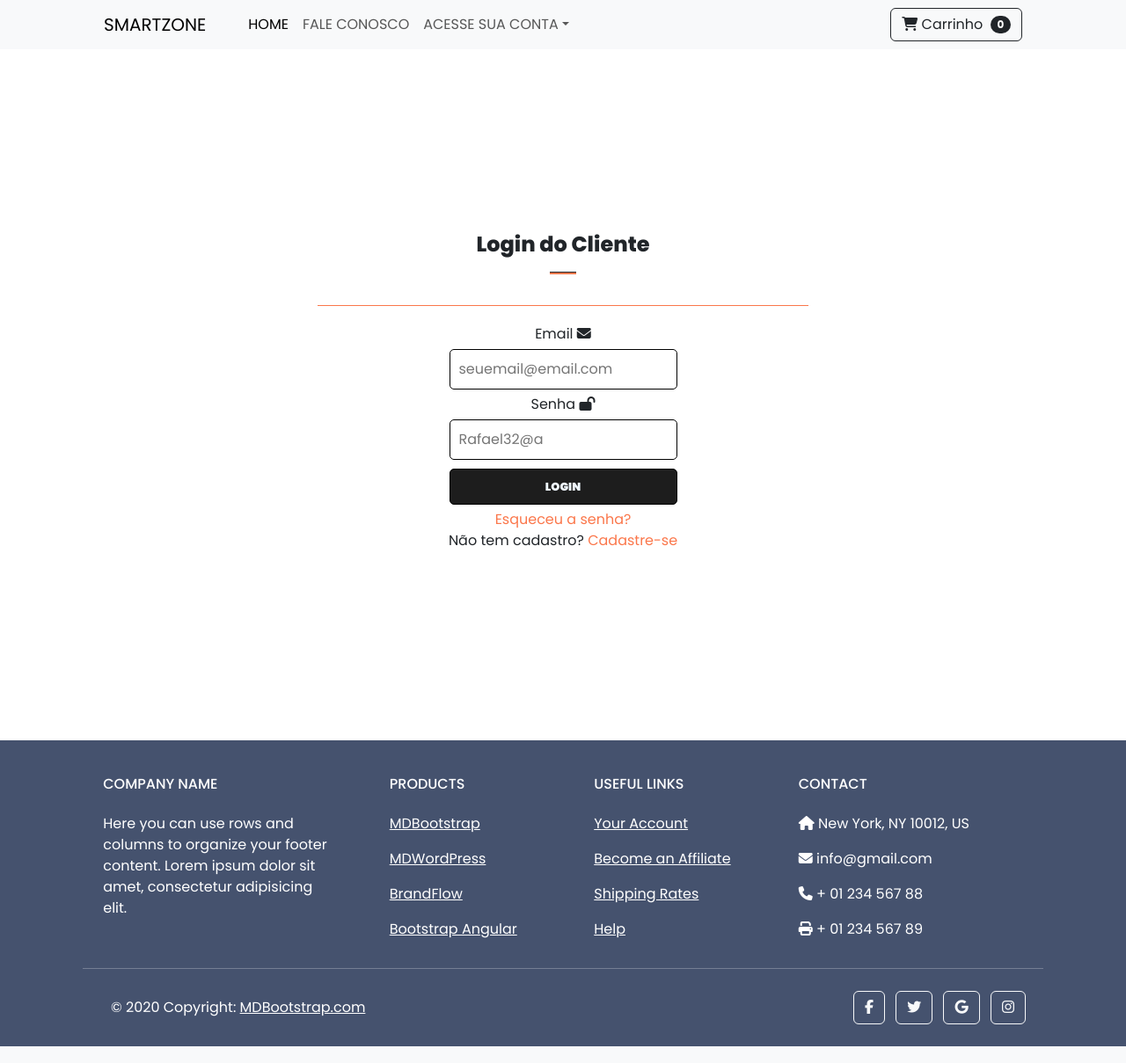
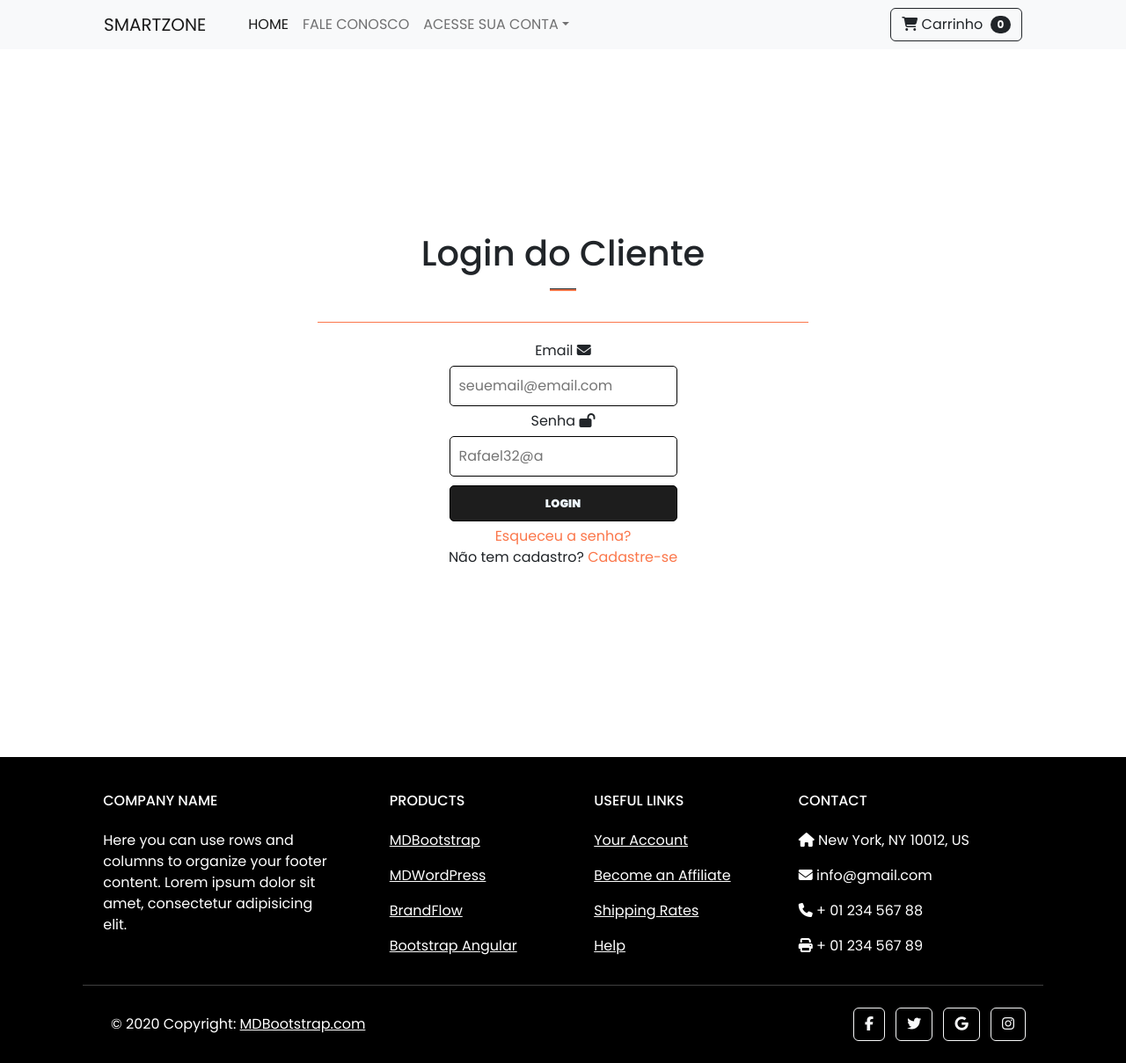
Before and after one commit to leitielly/smartzone-projeto, a PHP site: page /login.php in a window 1280 px wide. Shown: the whole page at 88% size. Run offline with PHP 8.4, Linux system fonts and the light colour scheme; some libraries are stand-ins or nearby versions.

Commit message:
Add files via upload

```diff
--- a/projeto smartzone/cadastro.php
+++ b/projeto smartzone/cadastro.php
@@ -9,6 +9,7 @@
     <link href="https://cdn.jsdelivr.net/npm/bootstrap@5.3.3/dist/css/bootstrap.min.css" rel="stylesheet"
         integrity="sha384-QWTKZyjpPEjISv5WaRU9OFeRpok6YctnYmDr5pNlyT2bRjXh0JMhjY6hW+ALEwIH" crossorigin="anonymous">
     <link rel="stylesheet" href="cadlog.css">
+    <link href="css/global.css" rel="stylesheet" />
     <title>Cadastro</title>
 </head>
 
--- a/projeto smartzone/login.php
+++ b/projeto smartzone/login.php
@@ -29,6 +29,7 @@
     <script src="https://kit.fontawesome.com/2efb6f99a5.js" crossorigin="anonymous"></script>
     <link href="https://cdn.jsdelivr.net/npm/bootstrap@5.3.3/dist/css/bootstrap.min.css" rel="stylesheet" integrity="sha384-QWTKZyjpPEjISv5WaRU9OFeRpok6YctnYmDr5pNlyT2bRjXh0JMhjY6hW+ALEwIH" crossorigin="anonymous">
     <link rel="stylesheet" href="cadlog.css">
+    <link href="css/global.css" rel="stylesheet" />
     <title>Login</title>
 </head>
 <body>
@@ -120,10 +121,7 @@
 
 
   <!-- Footer -->
-  <footer
-          class="text-center text-lg-start text-white"
-          style="background-color: #45526e"
-          >
+  <footer id="rede"class="text-center text-lg-start text-white">
     <!-- Grid container -->
     <div class="container p-4 pb-0">
       <!-- Section: Links -->
```
